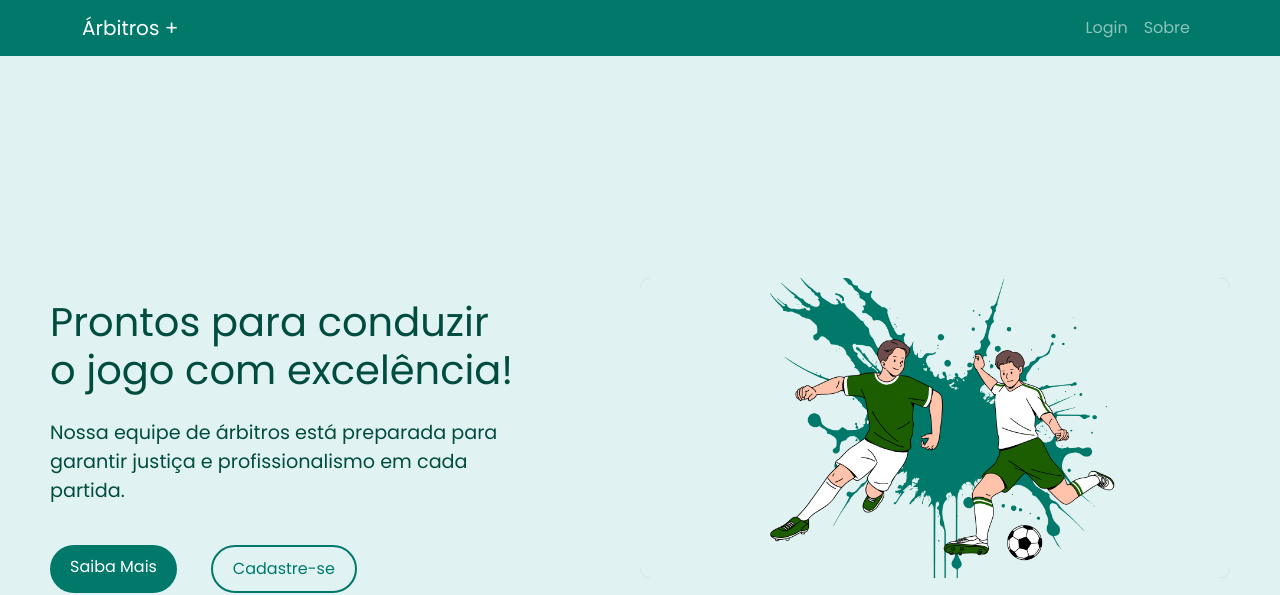
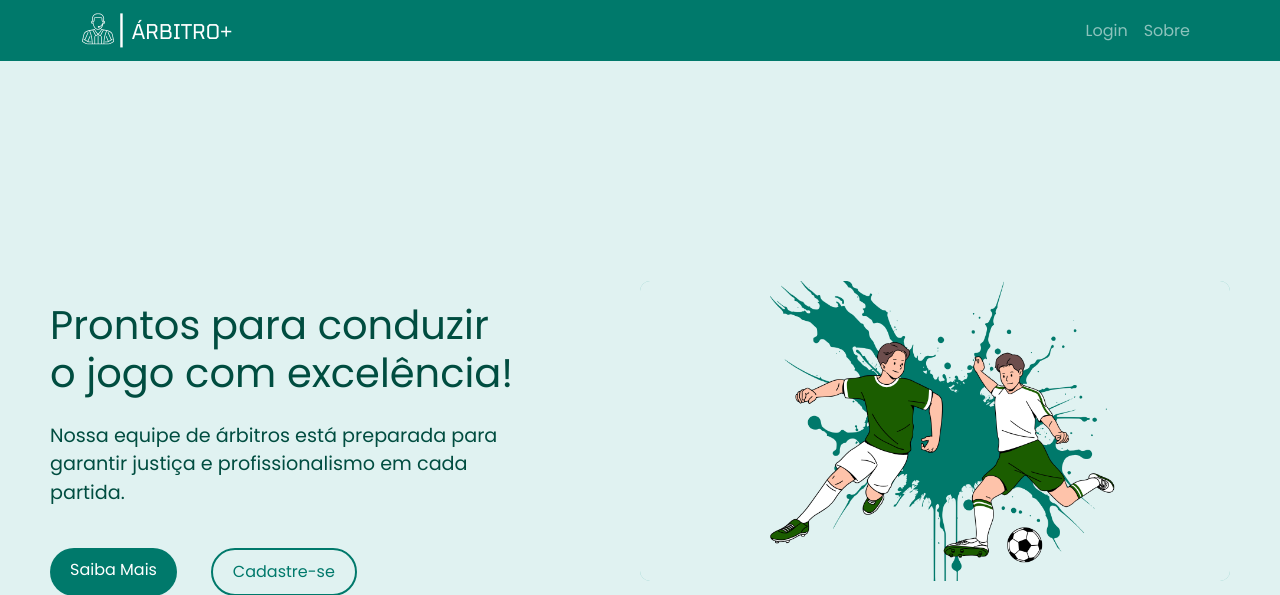
Before and after one commit to arianevaleira/Projeto-Arbitros, a Flask app: page / in a window 1280 px wide. Shown: the top 595 px of the page. Run offline with Flask 3, Linux system fonts and the light colour scheme.

Commit message:
Update index.html

```diff
--- a/templates/index.html
+++ b/templates/index.html
@@ -92,7 +92,7 @@
     <!-- Navbar -->
     <nav class="navbar navbar-expand-lg navbar-dark">
         <div class="container">
-            <a class="navbar-brand" href="{{url_for('login')}}">Árbitros +</a>
+            <a class="logo" href="{{url_for('login')}}"><img class="logo" src="/static/assets/logo (2).png" alt="logo"></a>
             <button class="navbar-toggler" type="button" data-bs-toggle="collapse" data-bs-target="#navbarNav">
                 <span class="navbar-toggler-icon"></span>
             </button>
```
